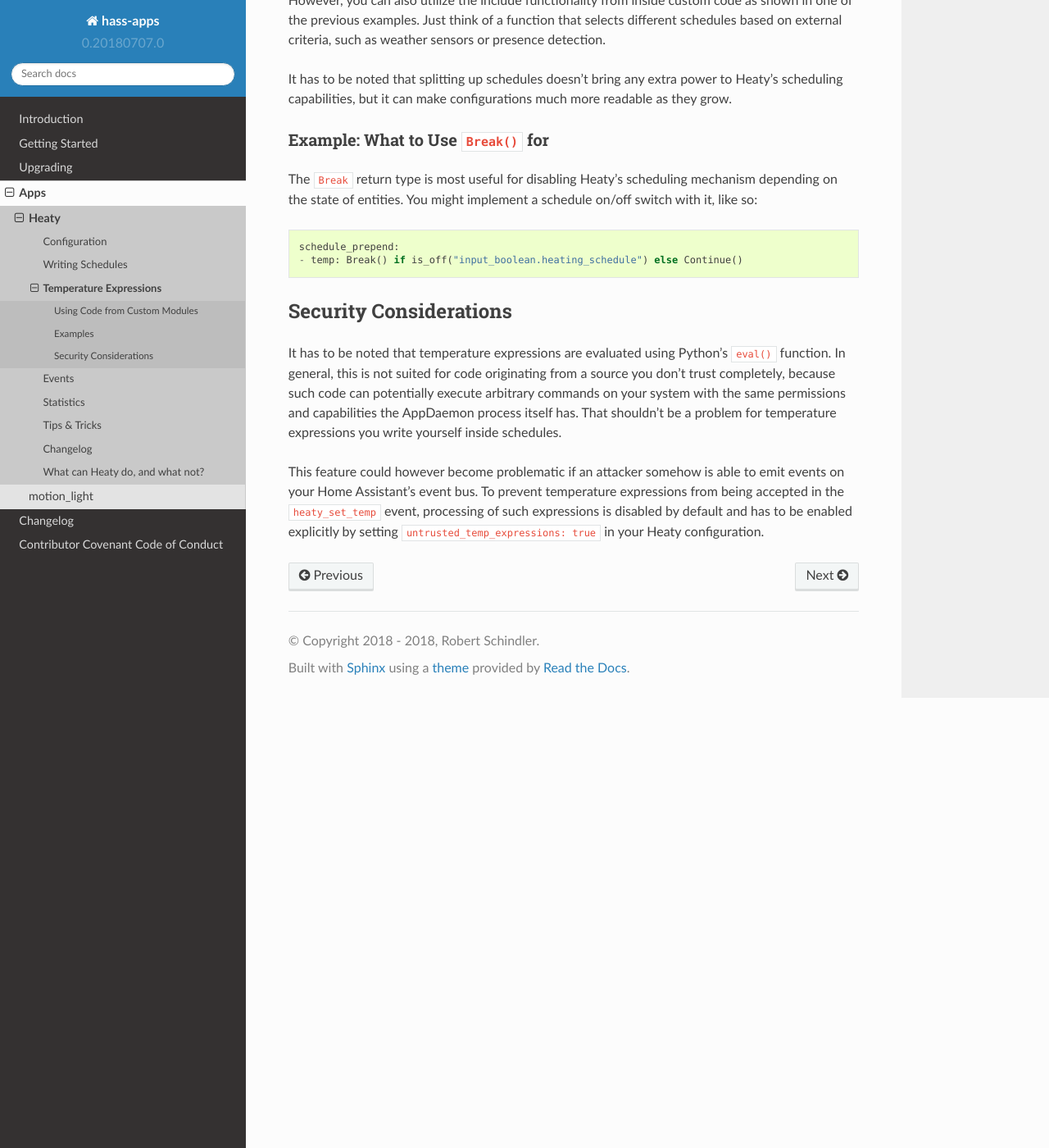
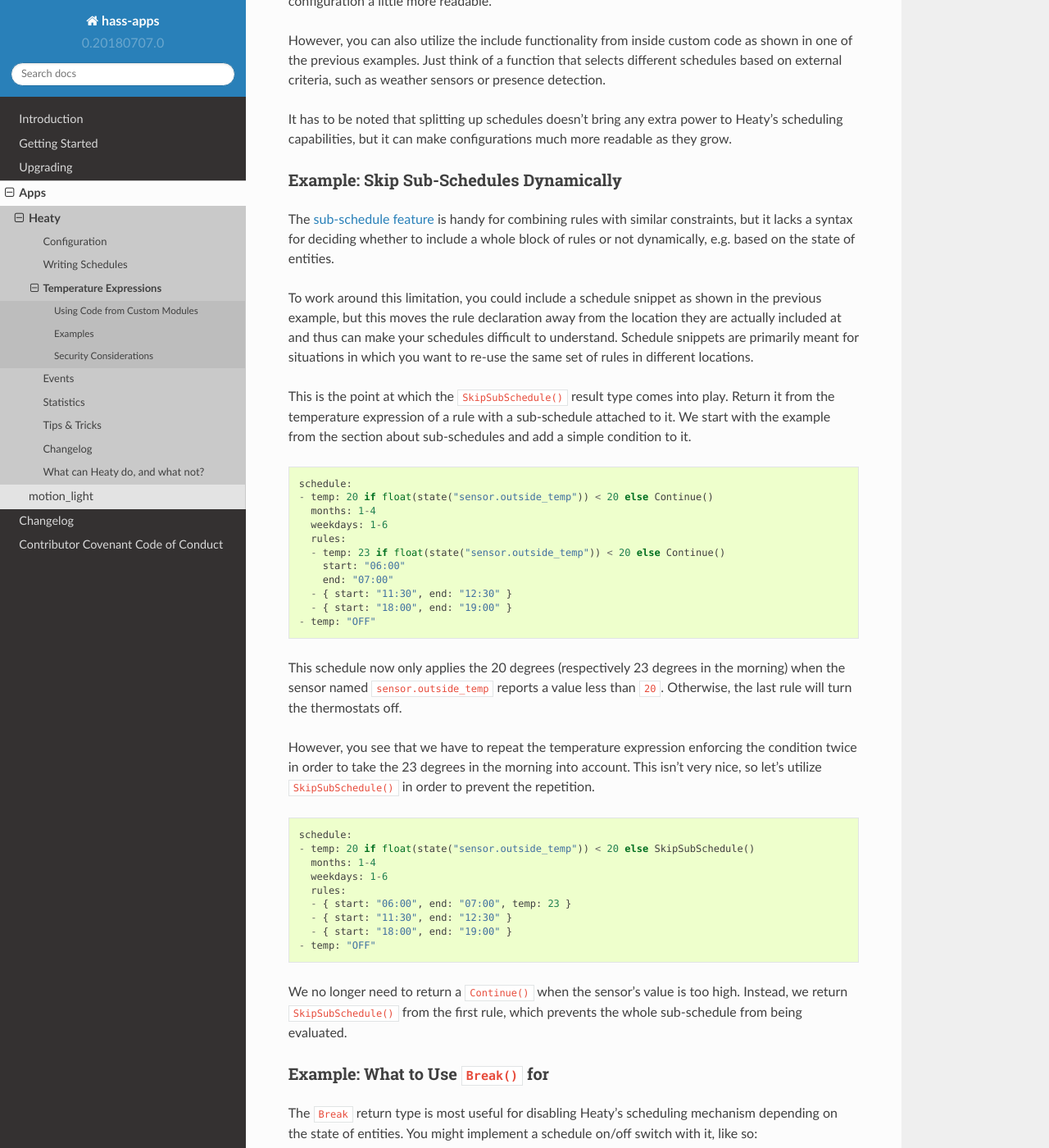
Before and after one commit to bob1de/hass-apps, a Sphinx documentation site: the page built from docs/apps/heaty/temperature-expressions.rst, in a window 1280 px wide and 1400 px high, scrolled down 5238 px. Shown: the whole window at 82% size. Built offline with Sphinx 7.4.7 and the Read the Docs theme 2.0.0, drawn with Linux system fonts in a browser that asks for light colours; some of the changed text lies outside the part shown.

Commit message:
[heaty] Introduced SkipSubSchedule result type, reworked schedule evaluation

```diff
--- a/docs/apps/heaty/temperature-expressions.rst
+++ b/docs/apps/heaty/temperature-expressions.rst
@@ -32,6 +32,8 @@ returned to influence the way your result is treated.
   object. See below for an example on how to use this.
 * ``Result(value)``: just the final result which will be used as the
   temperature. Schedule lookup is aborted at this point.
+* ``SkipSubSchedule()``, which prevents a sub-schedule attached to the
+  rule from being evaluated. See below for an example on how to use this.
 
 If you want to turn the thermostats in a room off, there is a special
 value available under the name ``OFF``. Just return that.
@@ -280,6 +282,67 @@ power to Heaty's scheduling capabilities, but it can make configurations
 much more readable as they grow.
 
 
+Example: Skip Sub-Schedules Dynamically
+~~~~~~~~~~~~~~~~~~~~~~~~~~~~~~~~~~~~~~~
+
+The `sub-schedule feature
+<writing-schedules.html#rules-with-sub-schedules>`_ is handy for
+combining rules with similar constraints, but it lacks a syntax for
+deciding whether to include a whole block of rules or not dynamically,
+e.g. based on the state of entities.
+
+To work around this limitation, you could include a schedule snippet as
+shown in the previous example, but this moves the rule declaration away
+from the location they are actually included at and thus can make your
+schedules difficult to understand. Schedule snippets are primarily
+meant for situations in which you want to re-use the same set of rules
+in different locations.
+
+This is the point at which the ``SkipSubSchedule()`` result type comes
+into play. Return it from the temperature expression of a rule with a
+sub-schedule attached to it. We start with the example from the section
+about sub-schedules and add a simple condition to it.
+
+::
+
+    schedule:
+    - temp: 20 if float(state("sensor.outside_temp")) < 20 else Continue()
+      months: 1-4
+      weekdays: 1-6
+      rules:
+      - temp: 23 if float(state("sensor.outside_temp")) < 20 else Continue()
+        start: "06:00"
+        end: "07:00"
+      - { start: "11:30", end: "12:30" }
+      - { start: "18:00", end: "19:00" }
+    - temp: "OFF"
+
+This schedule now only applies the 20 degrees (respectively 23 degrees in
+the morning) when the sensor named ``sensor.outside_temp`` reports a value
+less than ``20``. Otherwise, the last rule will turn the thermostats off.
+
+However, you see that we have to repeat the temperature expression
+enforcing the condition twice in order to take the 23 degrees in
+the morning into account. This isn't very nice, so let's utilize
+``SkipSubSchedule()`` in order to prevent the repetition.
+
+::
+
+    schedule:
+    - temp: 20 if float(state("sensor.outside_temp")) < 20 else SkipSubSchedule()
+      months: 1-4
+      weekdays: 1-6
+      rules:
+      - { start: "06:00", end: "07:00", temp: 23 }
+      - { start: "11:30", end: "12:30" }
+      - { start: "18:00", end: "19:00" }
+    - temp: "OFF"
+
+We no longer need to return a ``Continue()`` when the sensor's value is
+too high. Instead, we return ``SkipSubSchedule()`` from the first rule,
+which prevents the whole sub-schedule from being evaluated.
+
+
 Example: What to Use ``Break()`` for
 ~~~~~~~~~~~~~~~~~~~~~~~~~~~~~~~~~~~~
 
@@ -291,7 +354,6 @@ implement a schedule on/off switch with it, like so:
 
     schedule_prepend:
     - temp: Break() if is_off("input_boolean.heating_schedule") else Continue()
-
 
 
 Security Considerations
```
Also changed, not shown: docs/apps/heaty/CHANGELOG.md (+3 -0 lines), docs/apps/heaty/writing-schedules.rst (+5 -6 lines), 4 other files.
